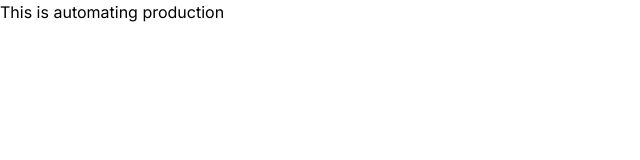
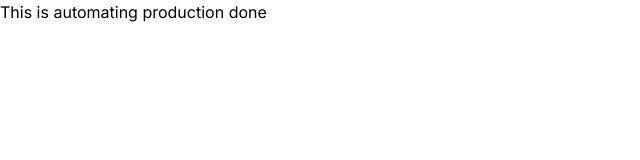
Before and after one commit to imbivek08/cicd, a Next.js app: page / in a window 1280 px wide. Shown: the top 160 px of the page, without its empty margins (0-640 px from the left). Built offline with nearby package versions, Linux system fonts and the light colour scheme.

Commit message:
second commit

```diff
--- a/app/page.js
+++ b/app/page.js
@@ -1,5 +1,5 @@
 import Image from "next/image";
 
 export default function Home() {
-  return <div>This is automating production</div>;
+  return <div>This is automating production done</div>;
 }
```
